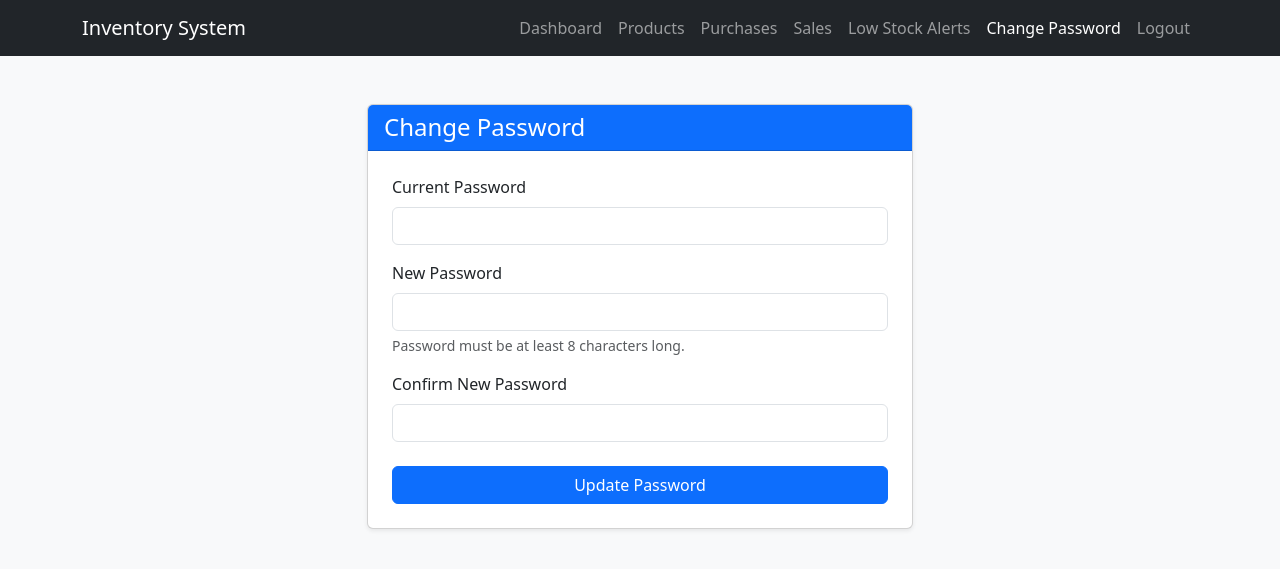
After one commit to ishithakodali/inventory-management-system, a Flask app: page /change-password in a window 1280 px wide. The commit adds this page. Shown: the top 569 px of the page. Run offline with Flask 3, Linux system fonts and the light colour scheme; the visitor is signed in with stand-in values (Sample User, id 1).

Commit message:
password change feature

```diff
--- a/routes/auth.py
+++ b/routes/auth.py
@@ -1,6 +1,7 @@
-from flask import Blueprint, render_template, request, redirect, session, url_for
+from flask import Blueprint, render_template, request, redirect, session, url_for, flash
+from werkzeug.security import generate_password_hash, check_password_hash
 
-from models.users import check_login
+from models.users import check_login, get_user, update_password
 
 auth_bp = Blueprint("auth", __name__)
 
@@ -34,6 +35,34 @@ def register():
 
     return redirect(url_for("auth.login"))
 
+@auth_bp.route("/change-password", methods=["GET", "POST"])
+def change_password():
+    if "username" not in session:
+        return redirect(url_for("auth.login"))
+
+    if request.method == "POST":
+        current_password = request.form.get("current_password", "")
+        new_password = request.form.get("new_password", "")
+        confirm_password = request.form.get("confirm_password", "")
+
+        # Only the username is available in the session, so we use it to look up the user record.
+        user = get_user(session["username"])
+
+        if not user or not check_password_hash(user["password"], current_password):
+            flash("Incorrect current password.", "danger")
+        elif len(new_password) < 8:
+            flash("New password must be at least 8 characters.", "danger")
+        elif new_password != confirm_password:
+            flash("New passwords do not match.", "danger")
+        else:
+            # Update password
+            hashed_pw = generate_password_hash(new_password)
+            update_password(session["username"], hashed_pw)
+            flash("Password updated successfully.", "success")
+            return redirect(url_for("home" if request.endpoint else "/"))
+
+    return render_template("change_password.html")
+
 @auth_bp.route("/logout")
 def logout():
 
--- a/templates/base.html
+++ b/templates/base.html
@@ -49,6 +49,9 @@
                     </li>
                     {% endif %}
                     <li class="nav-item">
+                        <a class="nav-link {% if request.endpoint == 'auth.change_password' %}active{% endif %}" href="/change-password">Change Password</a>
+                    </li>
+                    <li class="nav-item">
                         <a class="nav-link" href="/logout">Logout</a>
                     </li>
                 </ul>
--- /dev/null
+++ b/templates/change_password.html
@@ -0,0 +1,34 @@
+{% extends "base.html" %}
+
+{% block content %}
+<div class="row justify-content-center mt-5">
+    <div class="col-md-6">
+        <div class="card shadow-sm">
+            <div class="card-header bg-primary text-white">
+                <h4 class="mb-0">Change Password</h4>
+            </div>
+            <div class="card-body p-4">
+                <form method="POST" action="">
+                    <div class="mb-3">
+                        <label for="current_password" class="form-label fw-medium">Current Password</label>
+                        <input type="password" class="form-control" id="current_password" name="current_password" required>
+                    </div>
+
+                    <div class="mb-3">
+                        <label for="new_password" class="form-label fw-medium">New Password</label>
+                        <input type="password" class="form-control" id="new_password" name="new_password" required minlength="8">
+                        <div class="form-text">Password must be at least 8 characters long.</div>
+                    </div>
+
+                    <div class="mb-4">
+                        <label for="confirm_password" class="form-label fw-medium">Confirm New Password</label>
+                        <input type="password" class="form-control" id="confirm_password" name="confirm_password" required minlength="8">
+                    </div>
+
+                    <button type="submit" class="btn btn-primary w-100">Update Password</button>
+                </form>
+            </div>
+        </div>
+    </div>
+</div>
+{% endblock %}
```
Also changed, not shown: models/users.py (+10 -0 lines).
